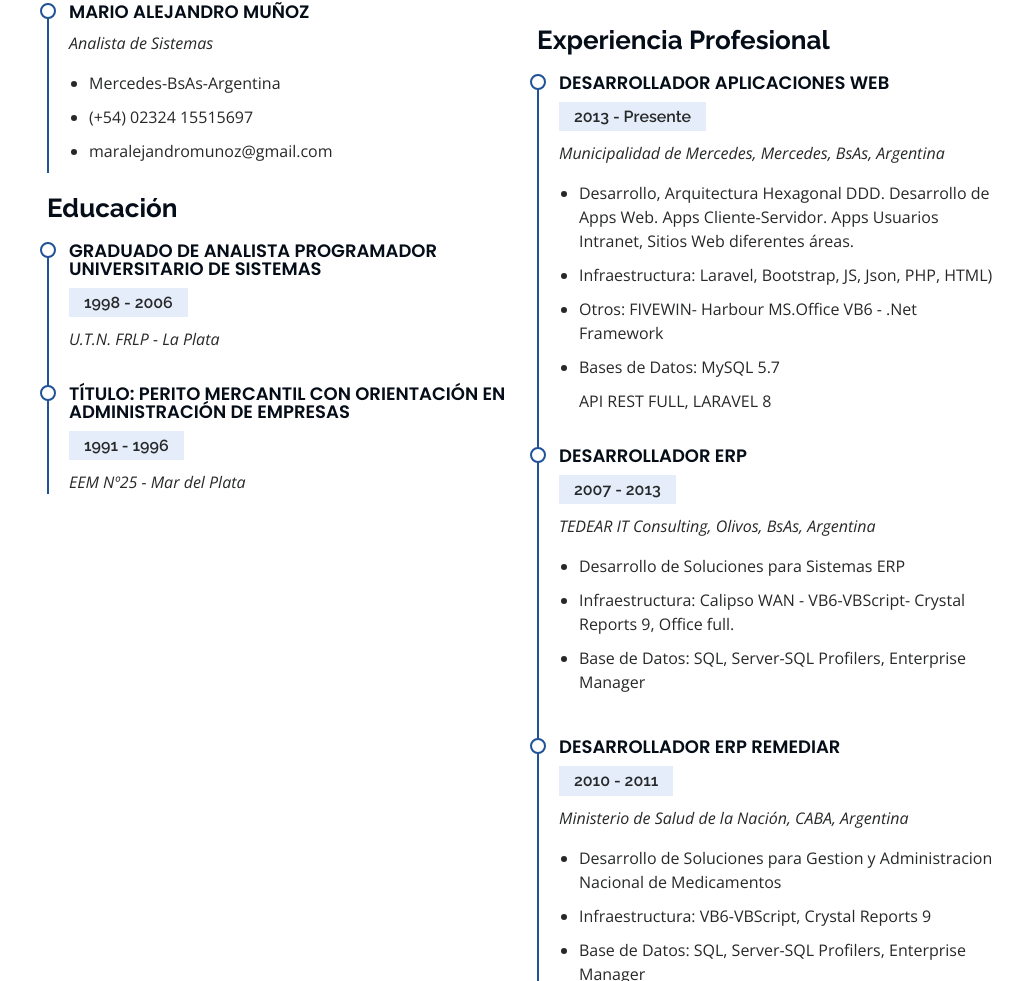
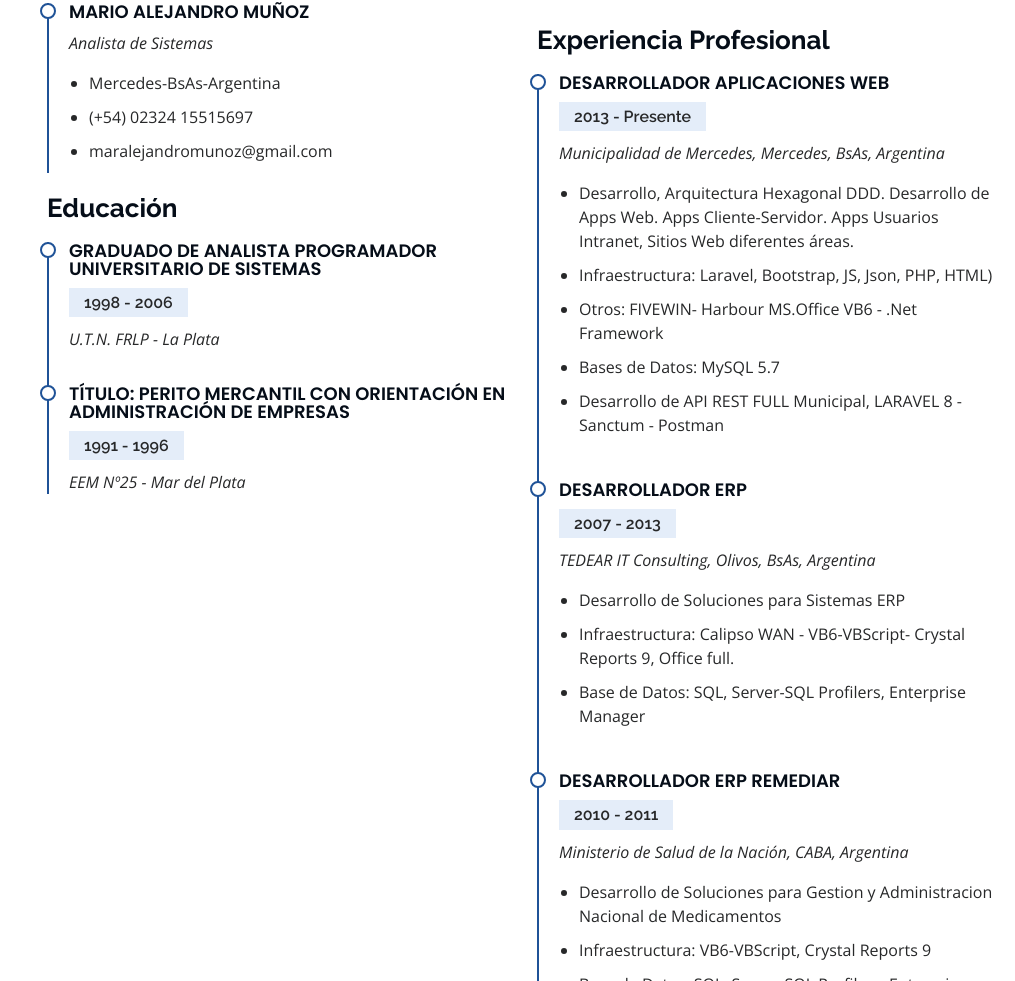
Before and after one commit to mariodemoder/miPortfolio, a plain HTML site: page index.html in a window 1280 px wide. Shown: the part 2638-3619 px from the top of the page, without its empty margins (265-1280 px from the left). Drawn offline with nearby package versions, Linux system fonts and the light colour scheme.

Commit message:
agregue api

```diff
--- a/index.html
+++ b/index.html
@@ -306,7 +306,7 @@
                 <li>Infraestructura: Laravel, Bootstrap, JS, Json, PHP, HTML) </li>
                 <li>Otros: FIVEWIN- Harbour MS.Office  VB6 - .Net Framework</li>
                 <li>Bases de Datos: MySQL 5.7 </li>
-                </li>API REST FULL, LARAVEL 8</li>
+                <li>Desarrollo de API REST FULL Municipal, LARAVEL 8 - Sanctum - Postman</li>
               </ul>
             </div>
             <div class="resume-item">
```
